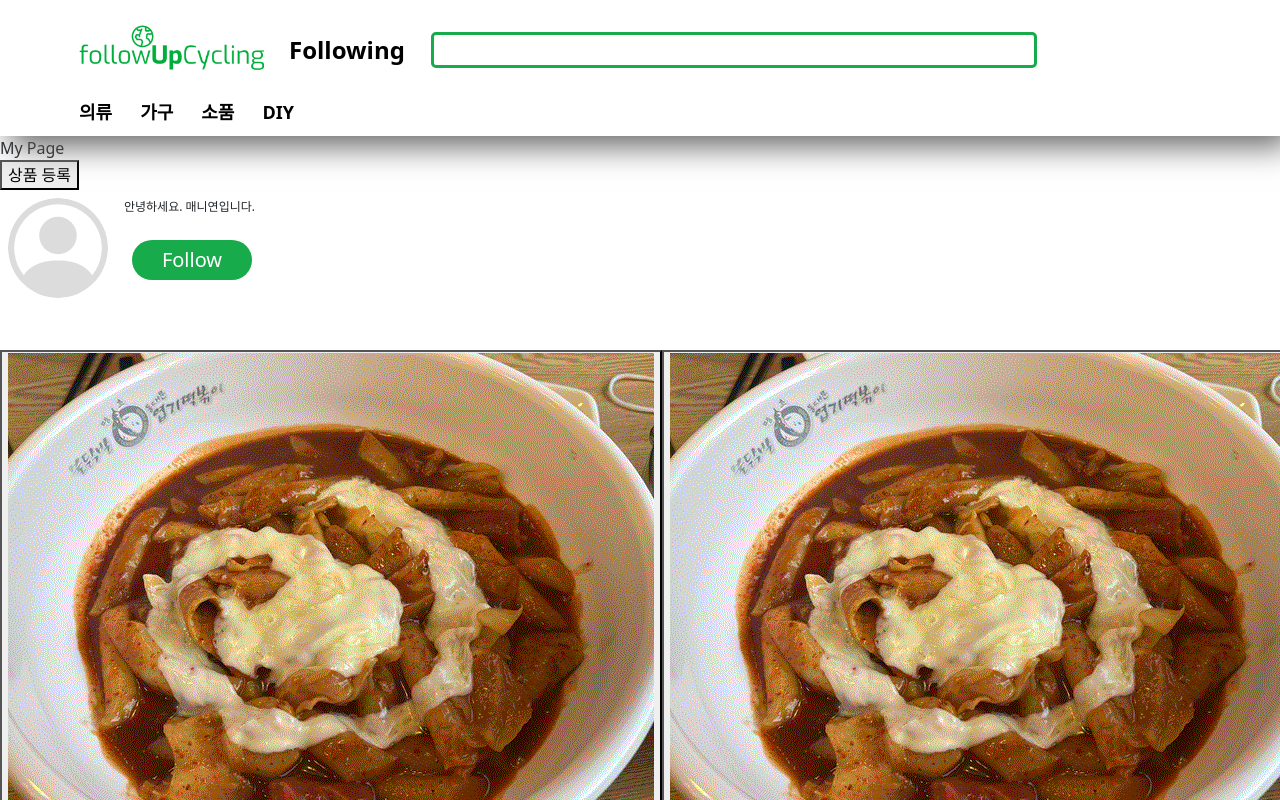
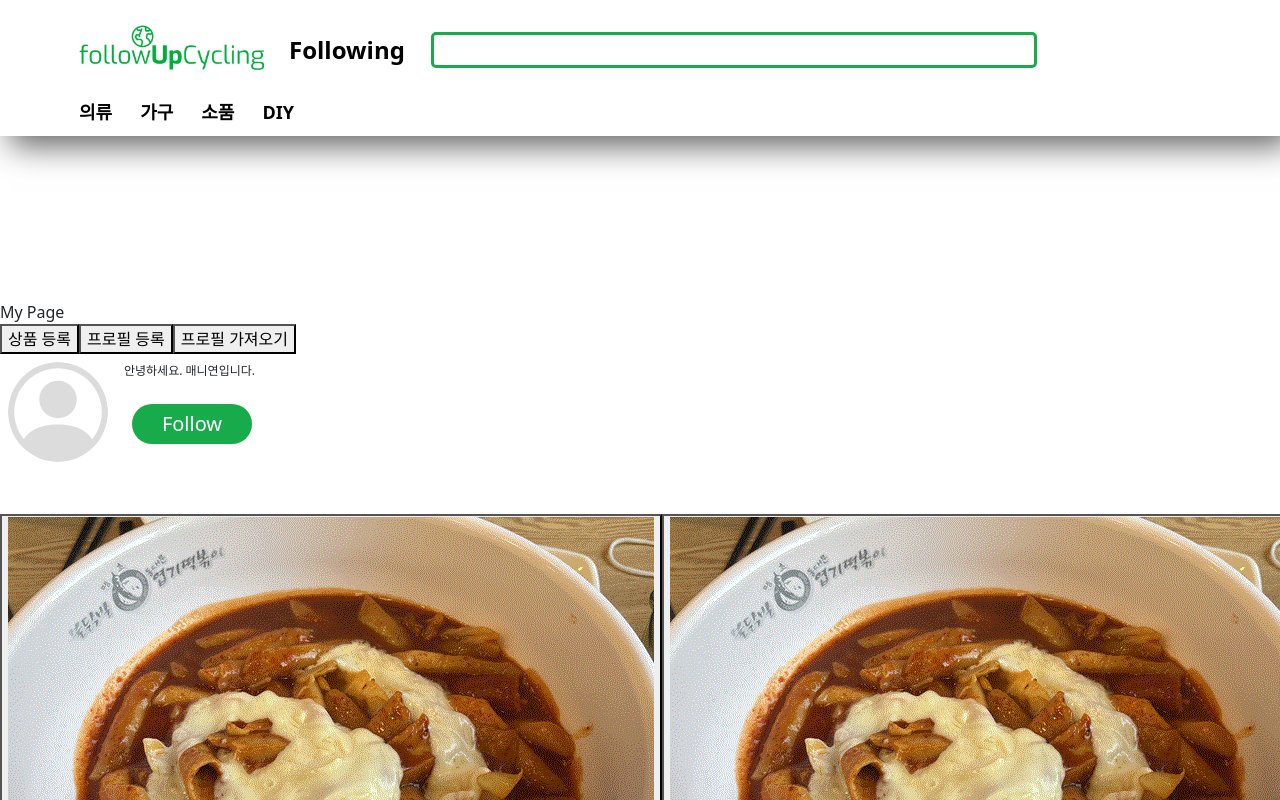
Before and after one commit to zoonong/modubanchan_front, a React (Create React App) app: page /#/MyPage in a window 1280 px wide. Shown: the top 800 px of the page. Built offline with nearby package versions, Linux system fonts and the light colour scheme.

Commit message:
상품 post, 마이페이지 post, get

```diff
--- a/src/routes/MyPage.js
+++ b/src/routes/MyPage.js
@@ -1,16 +1,31 @@
+import { React, useState } from "react";
+import Profile from "./Profile";
+import styles from "../styles/MyPage/MyPage.module.scss";
+import classNames from "classnames/bind";
 import axios from "axios";
-import React from "react";
-import Profile from "./Profile";
+
+const cx = classNames.bind(styles);
 
 
 const MyPage = () => {
+    const [inputs, setInputs] = useState({
+        name: "orange",
+        description: "delicious orange",
+        feedText: "oh my god",
+        category: "DS"
+    });
+
+    const [profileInfo, setProfileInfo] = useState({
+        firstName: "Yoo",
+        lastName: "Dayeon"
+    });
+
     function registerProduct() {
-        axios.post("http://127.0.0.1:8000/product", {
-            name: "cloth",
-            description: "pretty clothes",
-            feedText: "hi hi",
-            category: "의류",
-            picture: require("../images/1.jpg")
+        axios.post("http://127.0.0.1:8000/product/", {
+            name: inputs.name,
+            description: inputs.description,
+            feedText: inputs.feedText,
+            category: inputs.category
         })
         .then(function (response) {
             console.log(response);
@@ -19,10 +34,33 @@ const MyPage = () => {
             console.log(error);
         });
     }
+    function registerProfile() {
+        axios.post("http://127.0.0.1:8000/mypage/", {
+          first_name: profileInfo.firstName,
+          last_name: profileInfo.lastName
+        })
+          .then(function (response) {
+            console.log(response);
+          })
+          .catch(function (error) {
+            console.log(error);
+        });
+      }
+      function getProfile() {
+        axios.get("http://127.0.0.1:8000/mypage/")
+            .then(function (response) {
+              console.log(response);
+            })
+            .catch(function (error) {
+              console.log(error);
+          });
+      }
     return (
-        <div>
+        <div className={cx("MyPage")}>
             <div>My Page</div>
             <button type="text" onClick={registerProduct}>상품 등록</button>
+            <button type="text" onClick={registerProfile}>프로필 등록</button>
+            <button type="text" onClick={getProfile}>프로필 가져오기</button>
             <Profile />
         </div>
     );
--- a/src/routes/ProductDetail.js
+++ b/src/routes/ProductDetail.js
@@ -14,7 +14,7 @@ const ProductDetail = () => {
   const deliveryCharge = 3000;
 
   function productDetailInfo() {
-    axios.get("http://127.0.0.1:8000/product/{product_pk}/")
+    axios.get("http://127.0.0.1:8000/product/1/")
     .then(function (response) {
       console.log(response);
     })
--- a/src/routes/SignIn.js
+++ b/src/routes/SignIn.js
@@ -25,7 +25,7 @@ const SignIn = ({ isLoggedIn, setIsLoggedIn }) => {
         const accessToken = response.data.access_token;
         console.log(accessToken);
         // API 요청하는 콜마다 헤더에 accessToken 담아 보내도록 설정
-        axios.defaults.headers.common['Authorization'] = accessToken;
+        axios.defaults.headers.common['Authorization'] = "Bearer " + accessToken;
         console.log(axios.defaults.headers.common);
 
         setIsLoggedIn(true); // 로그인 상태 true로 설정
--- /dev/null
+++ b/src/styles/MyPage/MyPage.module.scss
@@ -0,0 +1,7 @@
+$gray: #dcdcdc;
+$blue: #1864ab;
+$green: #18ab4b;
+
+.MyPage {
+    margin-top: 300px;
+}
```
